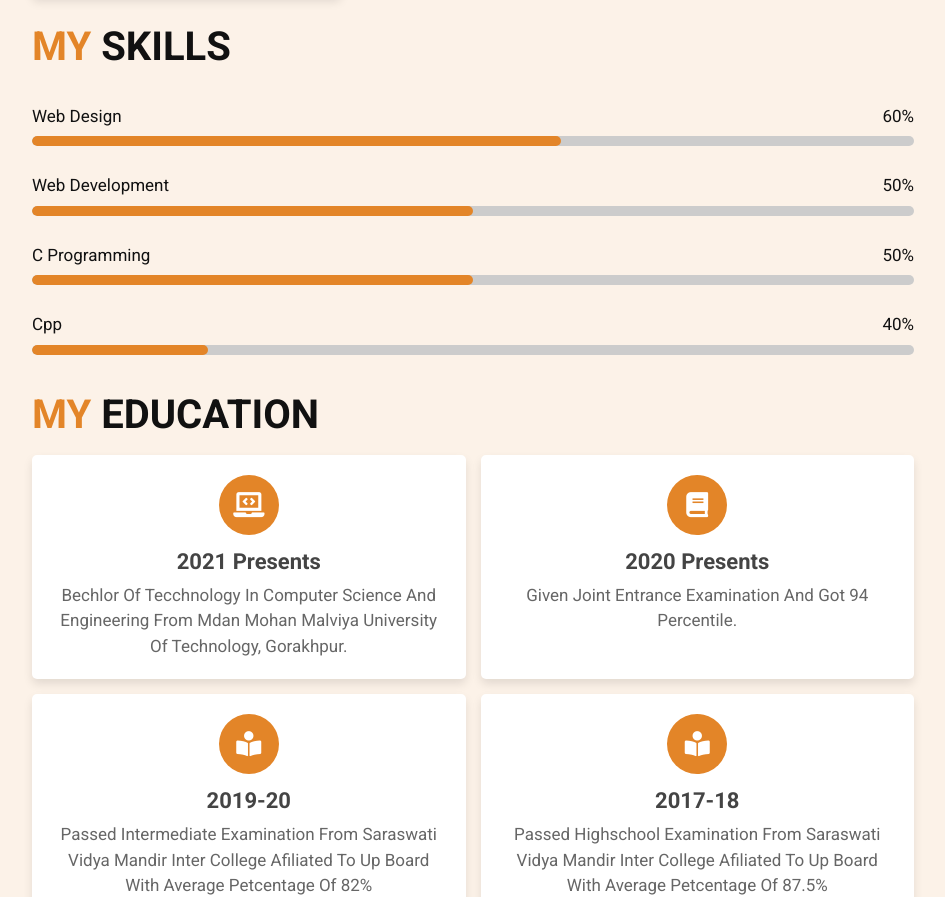
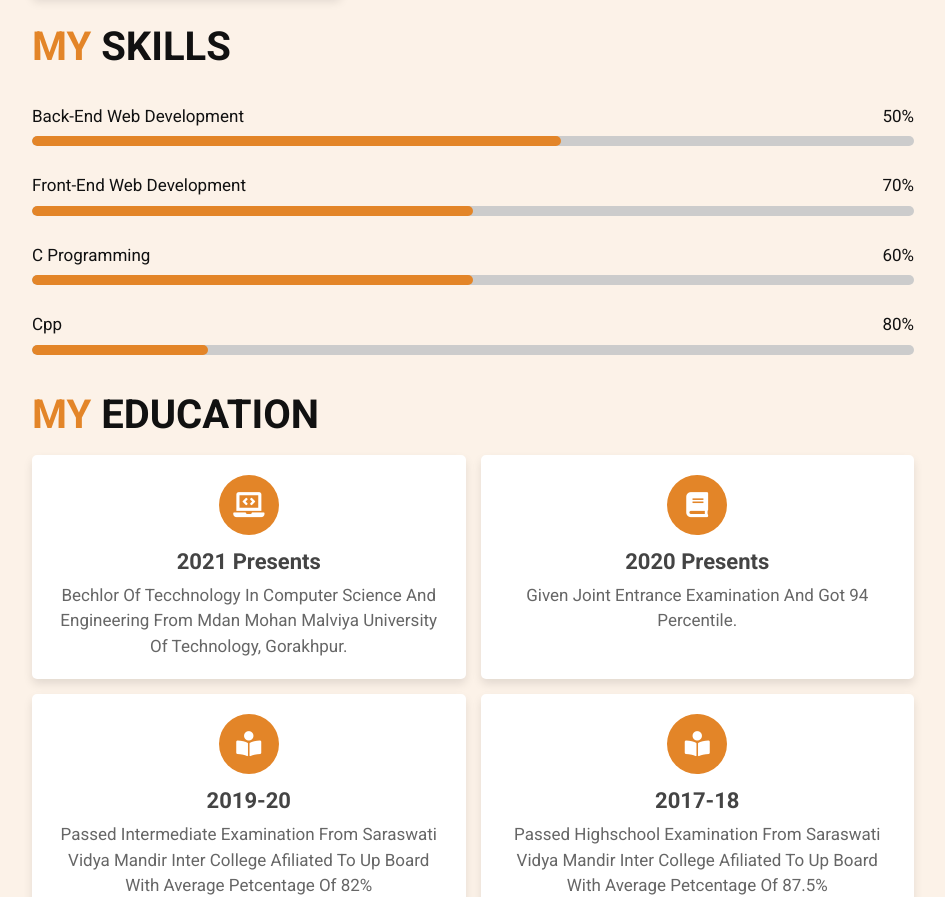
Before and after one commit to anjali6387/anjali-s-portfolio, a plain HTML site: page index.html in a window 1280 px wide. Shown: the part 1304-2201 px from the top of the page, without its empty margins (317-1262 px from the left). Drawn offline with Linux system fonts and the light colour scheme.

Commit message:
Update index.html

```diff
--- a/index.html
+++ b/index.html
@@ -107,19 +107,19 @@
 
     <div class="skills">
         <div class="progress">
-            <h3> web design <span> 60% </span> </h3>
+            <h3> back-end web development <span> 50% </span> </h3>
             <div class="bar"> <span></span> </div>
         </div>
         <div class="progress">
-            <h3> web development <span> 50% </span> </h3>
+            <h3> front-end web development <span> 70% </span> </h3>
             <div class="bar"> <span></span> </div>
         </div>
         <div class="progress">
-            <h3>C programming  <span> 50% </span> </h3>
+            <h3>C programming  <span> 60% </span> </h3>
             <div class="bar"> <span></span> </div>
         </div>
         <div class="progress">
-            <h3> cpp <span>40% </span> </h3>
+            <h3> cpp <span> 80% </span> </h3>
             <div class="bar"> <span></span> </div>
         </div>
     </div>
```
